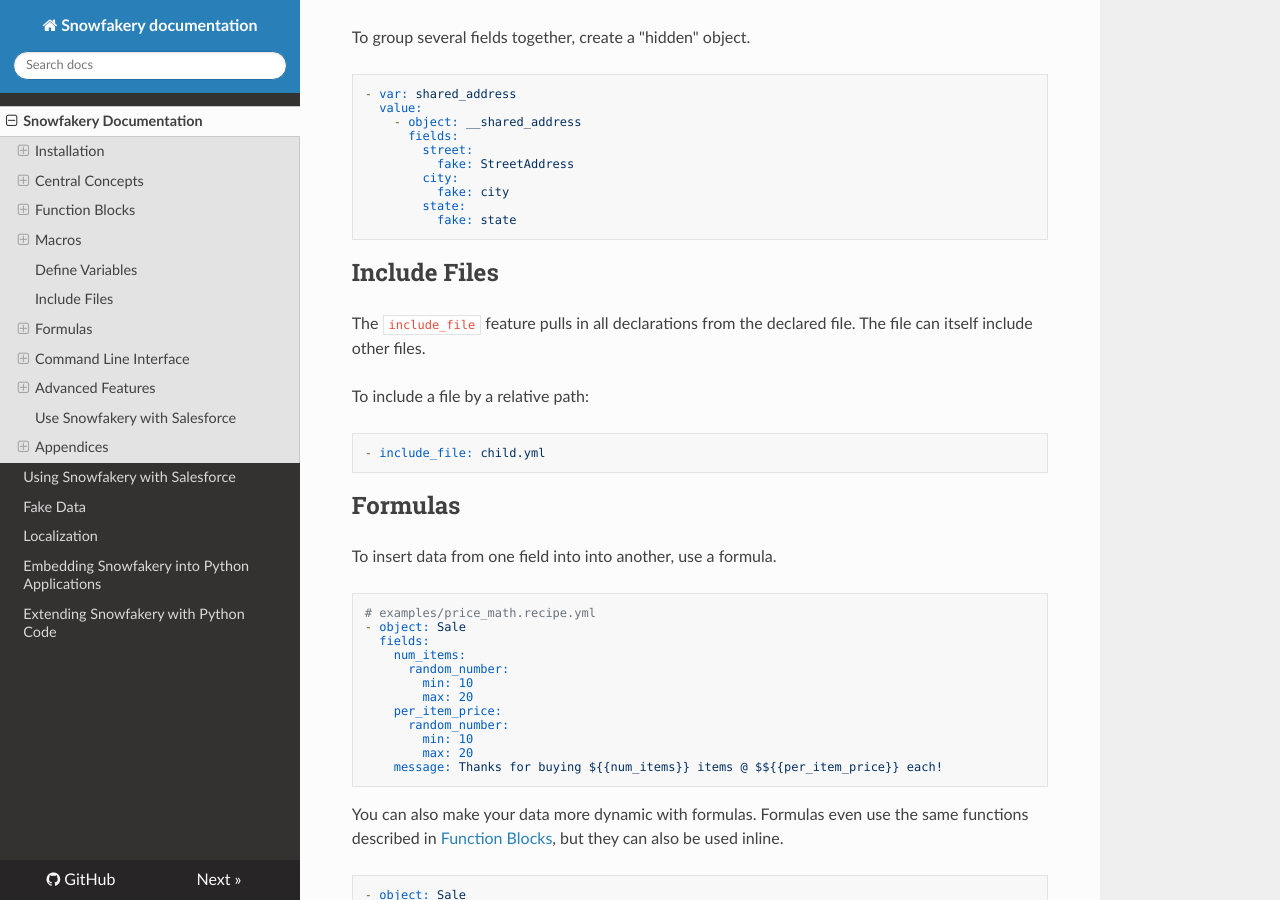
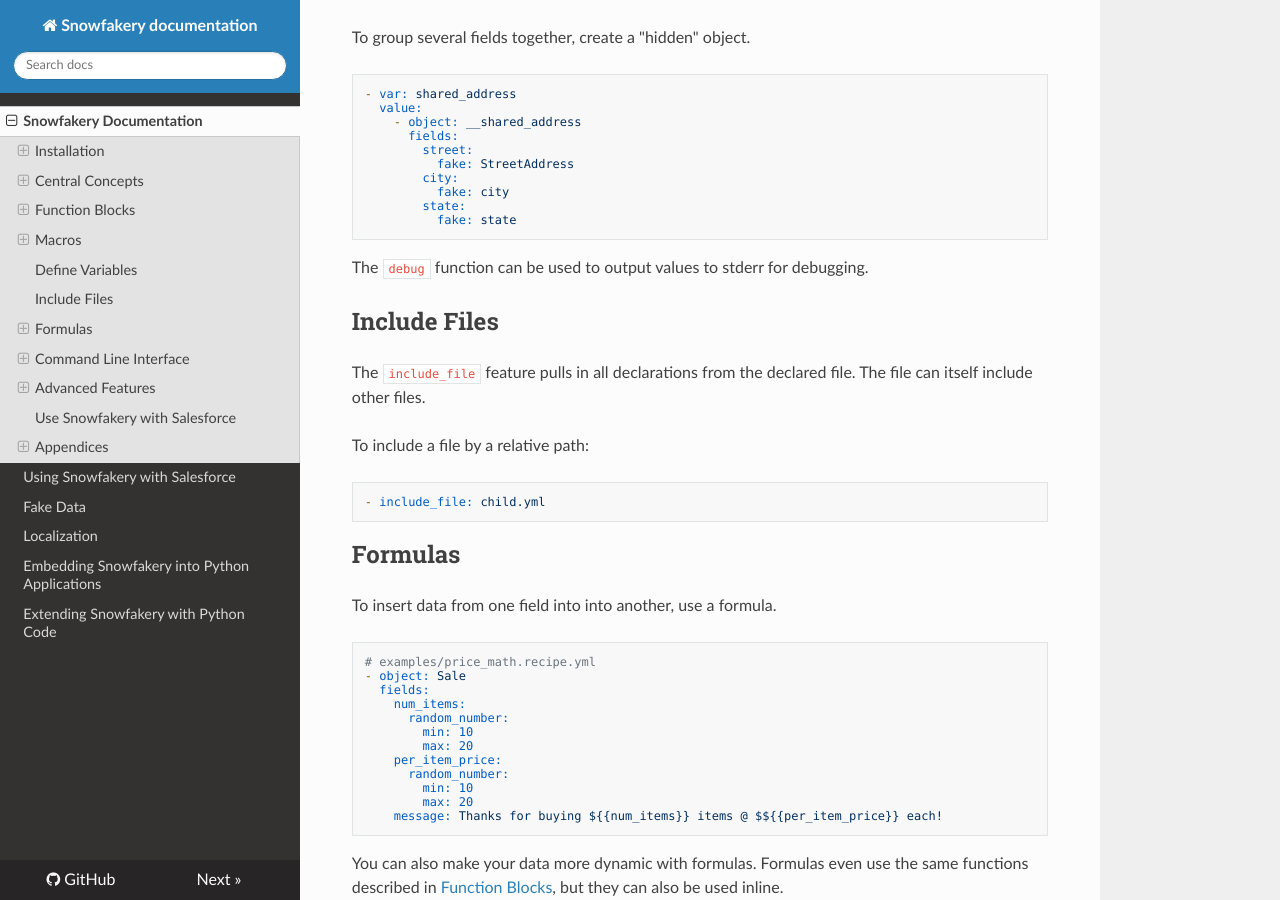
Before and after one commit to SFDO-Tooling/Snowfakery, an MkDocs documentation site: the page built from docs/index.md, in a window 1280 px wide and 900 px high, scrolled down 16700 px. Built offline with MkDocs 1.6.1, drawn with Linux system fonts in a browser that asks for light colours; nearby versions of some CDN libraries.

````diff
--- a/docs/index.md
+++ b/docs/index.md
@@ -825,6 +825,8 @@
         state:
           fake: state
 ```
+
+The `debug` function can be used to output values to stderr for debugging.
 
 ## Include Files
 
````
